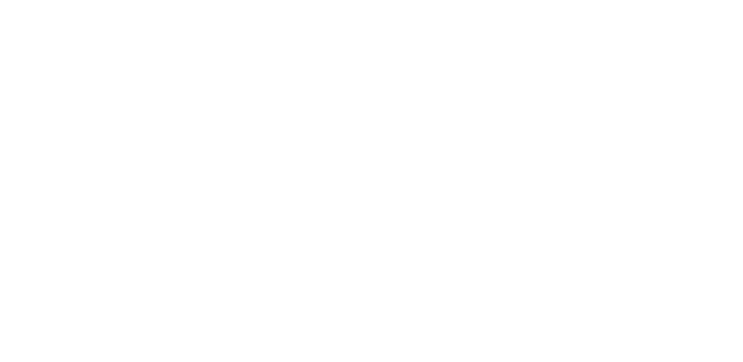
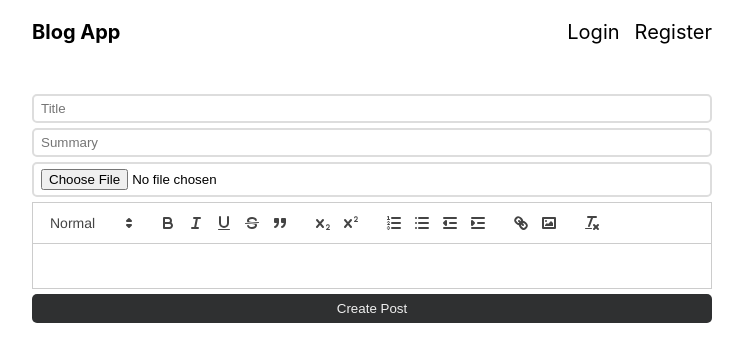
Before and after one commit to k0rydev/Blog-App, a React (Create React App) app in the folder blog-app/: page /create in a window 1280 px wide. Before the commit this address had no page. Shown: the top 362 px of the page, without its empty margins (268-1011 px from the left). Built offline with nearby package versions, Linux system fonts and the light colour scheme; no server answers.

Commit message:
Added Post Page
Added Post Page when Posting using react-quill

```diff
--- a/blog-app/package.json
+++ b/blog-app/package.json
@@ -8,6 +8,7 @@
     "@testing-library/user-event": "^13.5.0",
     "react": "^18.2.0",
     "react-dom": "^18.2.0",
+    "react-quill": "^2.0.0",
     "react-router-dom": "^6.20.0",
     "react-scripts": "5.0.1",
     "web-vitals": "^2.1.4"
@@ -35,5 +36,8 @@
       "last 1 firefox version",
       "last 1 safari version"
     ]
+  },
+  "devDependencies": {
+    "@babel/plugin-proposal-private-property-in-object": "^7.21.11"
   }
 }
--- a/blog-app/src/App.css
+++ b/blog-app/src/App.css
@@ -62,7 +62,8 @@
   padding: 7px 0px;
 }
 
-form h1 {
+form.login,
+form.register h1 {
   text-align: center;
   font-size: 4rem;
   margin: 20px;
--- a/blog-app/src/App.js
+++ b/blog-app/src/App.js
@@ -5,6 +5,7 @@
 import Layout from "./components/Layout/Layout";
 import LoginPage from "./components/Home/Pages/LoginPage";
 import RegisterPage from "./components/Home/Pages/RegisterPage";
+import PostPage from "./components/Home/Pages/PostPage";
 
 function App() {
   return (
@@ -13,6 +14,7 @@
         <Route index element={<IndexPage />} />
         <Route path={"/login"} element={<LoginPage />} />
         <Route path={"/register"} element={<RegisterPage />} />
+        <Route path={"/create"} element={<PostPage />} />
       </Route>
     </Routes>
   );
--- a/blog-app/src/components/Home/Header.js
+++ b/blog-app/src/components/Home/Header.js
@@ -14,7 +14,7 @@
         setUserInfo(userInfo);
       });
     });
-  }, []);
+  }, [setUserInfo]);
 
   function logout() {
     fetch("http://localhost:4000/logout", {
@@ -34,7 +34,9 @@
         {username && (
           <>
             <Link to="/create">Create Post</Link>
-            <a onClick={logout}>Logout</a>
+            <div onClick={logout} style={{ cursor: "pointer" }}>
+              Logout
+            </div>
           </>
         )}
         {!username && (
--- /dev/null
+++ b/blog-app/src/components/Home/Pages/PostPage.js
@@ -0,0 +1,69 @@
+import React, { useState } from "react";
+import ReactQuill from "react-quill";
+import "react-quill/dist/quill.snow.css";
+
+function PostPage() {
+  const [title, setTitle] = useState("");
+  const [summary, setSummary] = useState("");
+  const [content, setContent] = useState("");
+
+  const modules = {
+    toolbar: [
+      [{ header: [1, 2, 3, 4, 5, false] }],
+      ["bold", "italic", "underline", "strike", "blockquote"],
+      [{ script: "sub" }, { script: "super" }],
+      [
+        { list: "ordered" },
+        { list: "bullet" },
+        { indent: "-1" },
+        { indent: "+1" },
+      ],
+      ["link", "image"],
+      ["clean"],
+    ],
+  };
+
+  const formats = [
+    "header",
+    "bold",
+    "italic",
+    "underline",
+    "strike",
+    "blockquote",
+    "list",
+    "bullet",
+    "indent",
+    "link",
+    "image",
+    "script",
+  ];
+
+  const titleSetHandler = (event) => {
+    setTitle(event.target.value);
+  };
+
+  const summarySetHandler = (event) => {
+    setSummary(event.target.value);
+  };
+
+  const contentSetHandler = (event) => {
+    setContent(event);
+  };
+
+  return (
+    <form>
+      <input type="text" placeholder="Title" onChange={titleSetHandler} />
+      <input type="text" placeholder="Summary" onChange={summarySetHandler} />
+      <input type="file" />
+      <ReactQuill
+        value={content}
+        modules={modules}
+        formats={formats}
+        onChange={contentSetHandler}
+      />
+      <button style={{ marginTop: "5px" }}>Create Post</button>
+    </form>
+  );
+}
+
+export default PostPage;
--- a/blog-app/src/components/Home/Post.js
+++ b/blog-app/src/components/Home/Post.js
@@ -5,7 +5,10 @@
   return (
     <div className="post">
       <div className="image">
-        <img src="https://sa.kapamilya.com/absnews/abscbnnews/media/2023/life/11/23/20231123-esports.jpg" />
+        <img
+          src="https://sa.kapamilya.com/absnews/abscbnnews/media/2023/life/11/23/20231123-esports.jpg"
+          alt="T1 Winning"
+        />
       </div>
       <div className="text">
         <h2>
```
Also changed, not shown: 1 other file (tests, documents, lock files or other folders).
